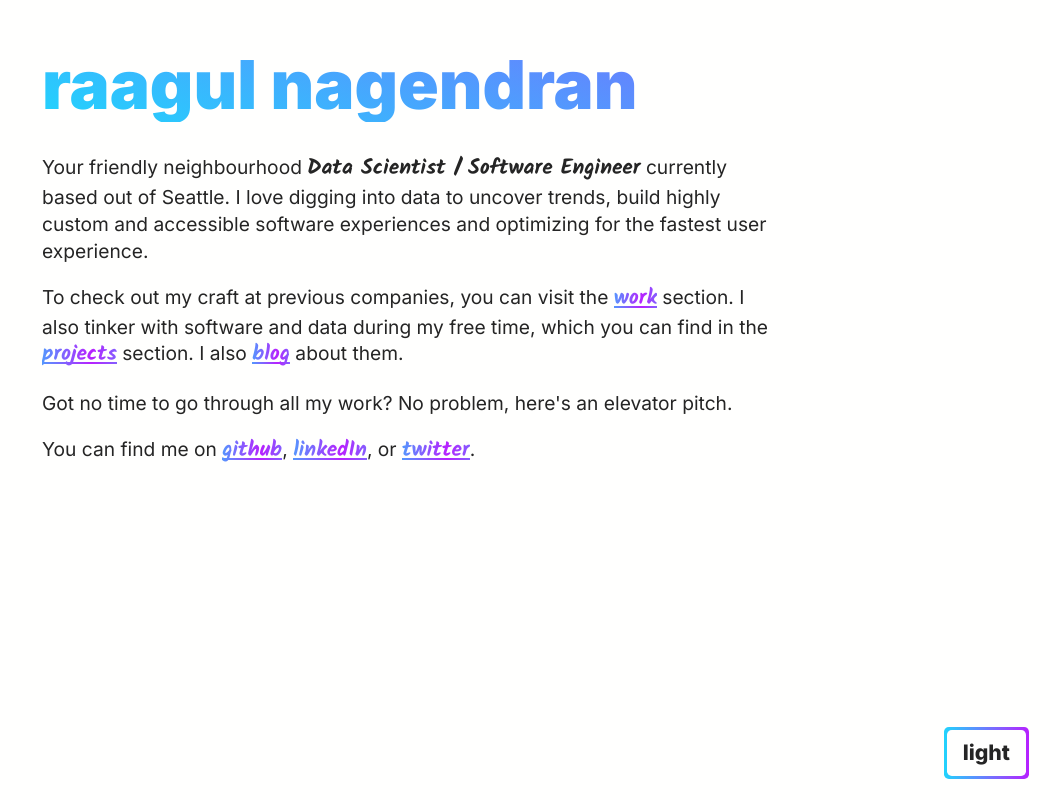
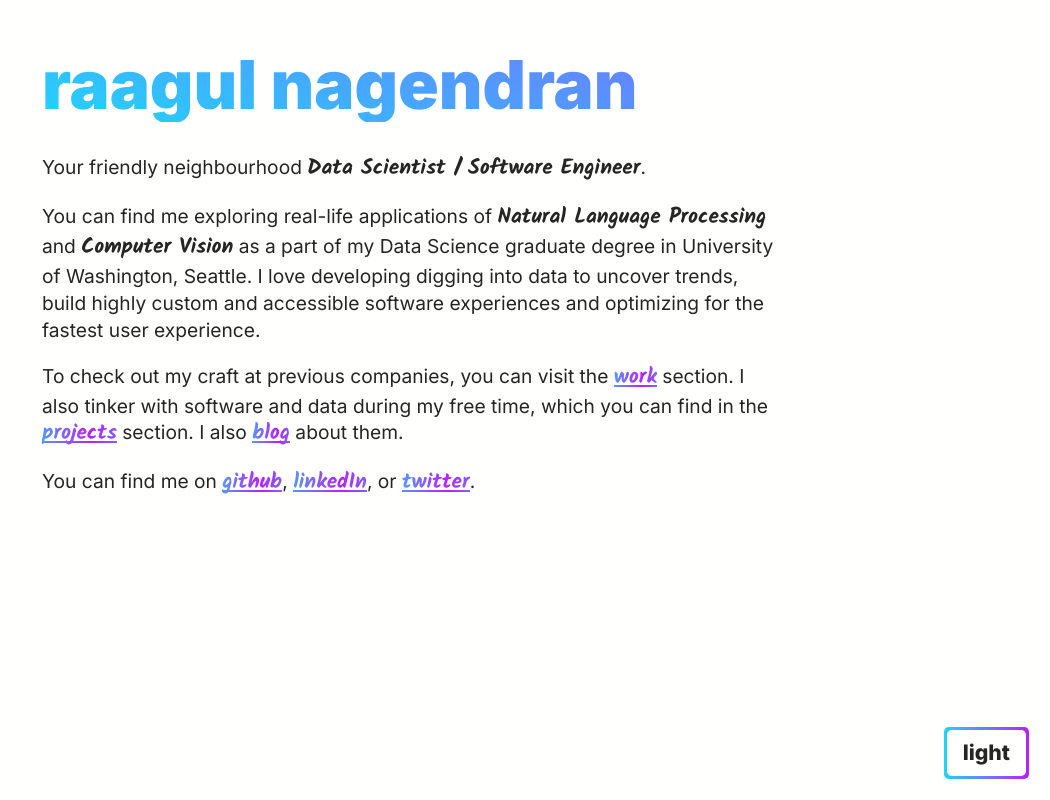
Before and after one commit to raaguln/portfolio, a Next.js app: page / in a window 1280 px wide. Shown: the whole page, without its empty margins (230-1280 px from the left). Built offline with nearby package versions, Linux system fonts and the light colour scheme.

Commit message:
updated homepage text

```diff
--- a/app/page.tsx
+++ b/app/page.tsx
@@ -11,10 +11,16 @@ export default function Home() {
       <Title hasHomeRoute={false}>raagul nagendran</Title>
       <p>
         Your friendly neighbourhood{" "}
-        <span className={spanCN}>Data Scientist / Software Engineer</span>{" "}
-        currently based out of Seattle. I love digging into data to uncover
-        trends, build highly custom and accessible software experiences and
-        optimizing for the fastest user experience.
+        <span className={spanCN}>Data Scientist / Software Engineer</span>.
+      </p>
+      <p>
+        You can find me exploring real-life applications of{" "}
+        <span className={spanCN}>Natural Language Processing</span> and{" "}
+        <span className={spanCN}>Computer Vision</span> as a part of my Data
+        Science graduate degree in University of Washington, Seattle. I love
+        developing digging into data to uncover trends, build highly custom and
+        accessible software experiences and optimizing for the fastest user
+        experience.
       </p>
       <p>
         To check out my craft at previous companies, you can visit the{" "}
@@ -33,10 +39,10 @@ export default function Home() {
         about them.
       </p>
 
-      <p>
+      {/* <p>
         Got no time to go through all my work? No problem, here's an elevator
         pitch.
-      </p>
+      </p> */}
       <p>
         You can find me on{" "}
         <PrettyLink href="https://github.com/beyondtheinferno" target="_blank">
```
